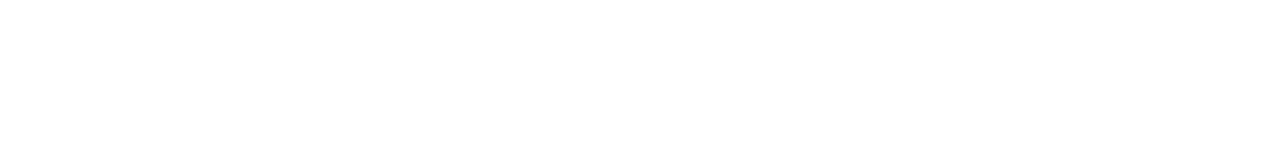
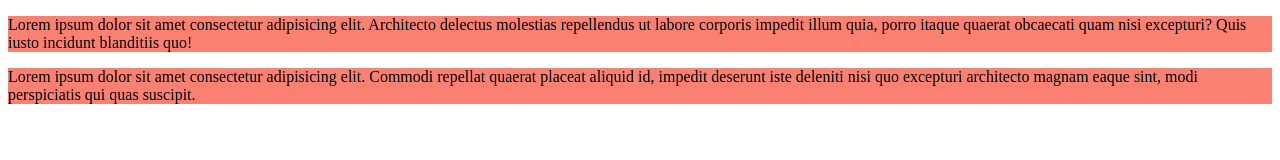
Before and after one commit to MrTintamS/GitRevueBuild, a plain HTML site: page index.html in a window 1280 px wide. Drawn offline with Linux system fonts and the light colour scheme.

Commit message:
second commit

```diff
--- a/index.html
+++ b/index.html
@@ -4,8 +4,19 @@
     <meta charset="UTF-8">
     <meta name="viewport" content="width=device-width, initial-scale=1.0">
     <title>Document</title>
+    <link rel="stylesheet" href="style.css">
 </head>
 <body>
-
+    <div class="carre"></div>
+    <p>Lorem ipsum dolor sit amet consectetur adipisicing
+        elit. Architecto delectus molestias repellendus ut
+        labore corporis impedit illum quia, porro itaque quaerat
+        obcaecati quam nisi excepturi? Quis iusto incidunt
+        blanditiis quo!</p>
+        <p>
+            Lorem ipsum dolor sit amet consectetur adipisicing elit.
+            Commodi repellat quaerat placeat aliquid id, impedit deserunt iste deleniti nisi quo excepturi
+            architecto magnam eaque sint, modi perspiciatis qui quas suscipit.
+        </p>
 </body>
 </html>
--- a/style.css
+++ b/style.css
@@ -0,0 +1,6 @@
+.carre{
+    width: 400px; ;
+}
+p{
+    background: salmon;
+}
```
